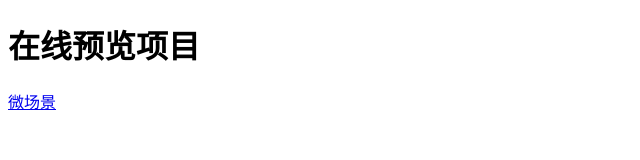
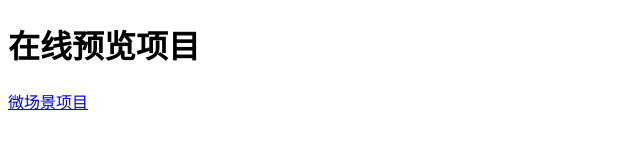
Before and after one commit to dongxiaofei3/dongxiaofei3.github.io, a plain HTML site: page index.html in a window 1280 px wide. Shown: the full height of the page, 0-640 px from the left. Drawn offline with Linux system fonts and the light colour scheme.

Commit message:
提交首页修改

```diff
--- a/index.html
+++ b/index.html
@@ -6,6 +6,6 @@
 </head>
 <body>
     <h1>在线预览项目</h1>
-	<a href="weichangjing/index.html">微场景</a>
+	<a href="weichangjing/index.html">微场景项目</a>
 </body>
 </html>
```
